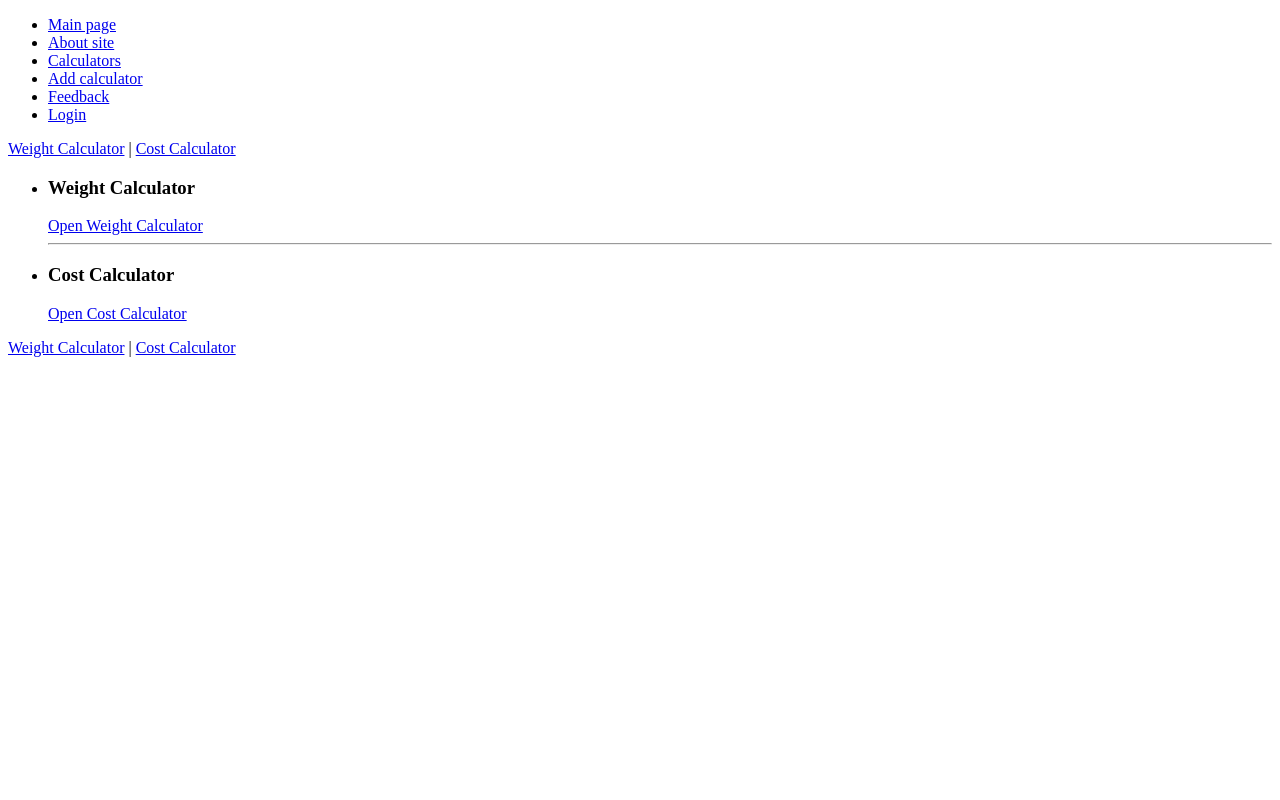
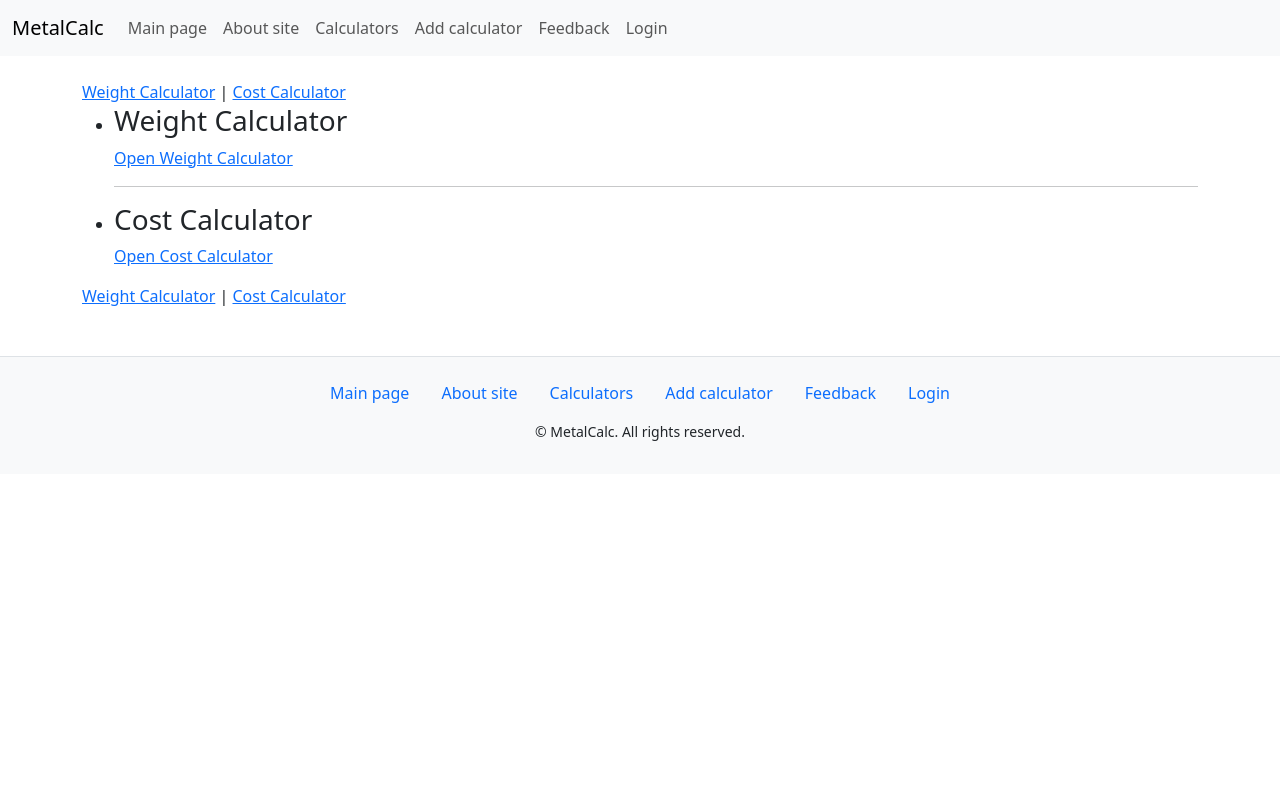
Before and after one commit to MikeJames37/calculator-django, a Django app: page / in a window 1280 px wide. Run offline with Django 4.2, Linux system fonts and the light colour scheme.

Commit message:
feat(base template): create base template with bootstrap

```diff
--- a/calculator/calc/static/calc/css/style.css
+++ b/calculator/calc/static/calc/css/style.css
@@ -0,0 +1,15 @@
+html, body {
+    height: 100%;
+    margin: 0;
+    padding: 0;
+}
+
+.wrapper {
+    min-height: 100vh;
+    display: flex;
+    flex-direction: column;
+}
+
+.content {
+    flex: 1;
+}
--- a/calculator/calc/views.py
+++ b/calculator/calc/views.py
@@ -1,6 +1,7 @@
 from django.shortcuts import render, redirect
 from django.http import HttpResponse, HttpRequest, HttpResponseNotFound, Http404
 from django.template.defaultfilters import title
+from datetime import datetime
 
 
 menu = [
--- a/calculator/calculator/templates/base.html
+++ b/calculator/calculator/templates/base.html
@@ -4,20 +4,80 @@
 <html lang="en">
 <head>
     <meta charset="UTF-8">
+    <meta name="viewport" content="width=device-width, initial-scale=1">
     <title>Title</title>
+    <link href="https://cdn.jsdelivr.net/npm/bootstrap@5.3.0-alpha1/dist/css/bootstrap.min.css" rel="stylesheet">
+
     <link type="text/css" href="{% static 'calc/css/style.css' %}" rel="stylesheet">
 </head>
 <body>
-    <ul>
-        <li><a href="{% url 'home' %}"> Main page</a></li>
-        <li><a href="{% url 'about' %}"> About site</a></li>
-        <li><a href="{% url 'calculators' %}"> Calculators</a></li>
-        <li><a href="{% url 'add' %}"> Add calculator</a></li>
-        <li><a href="{% url 'feedback' %}"> Feedback</a></li>
-        <li><a href="{% url 'login' %}"> Login</a></li>
-    </ul>
-{% block content %}
-{% endblock %}
+    <div class="wrapper">
+        <nav class="navbar navbar-expand-lg navbar-light bg-light">
+            <div class="container-fluid">
+                <a class="navbar-brand" href="{% url 'home' %}">MetalCalc</a>
+                <button class="navbar-toggler" type="button" data-bs-toggle="collapse" data-bs-target="#navbarNav" aria-controls="navbarNav" aria-expanded="false" aria-label="Toggle navigation">
+                    <span class="navbar-toggler-icon"></span>
+                </button>
+                <div class="collapse navbar-collapse" id="navbarNav">
+                    <ul class="navbar-nav">
+                        <li class="nav-item">
+                            <a class="nav-link" href="{% url 'home' %}">Main page</a>
+                        </li>
+                        <li class="nav-item">
+                            <a class="nav-link" href="{% url 'about' %}">About site</a>
+                        </li>
+                        <li class="nav-item">
+                            <a class="nav-link" href="{% url 'calculators' %}">Calculators</a>
+                        </li>
+                        <li class="nav-item">
+                            <a class="nav-link" href="{% url 'add' %}">Add calculator</a>
+                        </li>
+                        <li class="nav-item">
+                            <a class="nav-link" href="{% url 'feedback' %}">Feedback</a>
+                        </li>
+                        <li class="nav-item">
+                            <a class="nav-link" href="{% url 'login' %}">Login</a>
+                        </li>
+                    </ul>
+                </div>
+            </div>
+        </nav>
 
+        <div class="container mt-4">
+            {% block content %}
+            {% endblock %}
+        </div>
+
+        <footer class="bg-light text-center text-lg-start mt-5 py-3 border-top">
+            <div class="container">
+                <div class="row">
+                    <div class="col-md-12">
+                        <ul class="nav justify-content-center">
+                            <li class="nav-item">
+                                <a class="nav-link" href="{% url 'home' %}">Main page</a>
+                            </li>
+                            <li class="nav-item">
+                                <a class="nav-link" href="{% url 'about' %}">About site</a>
+                            </li>
+                            <li class="nav-item">
+                                <a class="nav-link" href="{% url 'calculators' %}">Calculators</a>
+                            </li>
+                            <li class="nav-item">
+                                <a class="nav-link" href="{% url 'add' %}">Add calculator</a>
+                            </li>
+                            <li class="nav-item">
+                                <a class="nav-link" href="{% url 'feedback' %}">Feedback</a>
+                            </li>
+                            <li class="nav-item">
+                                <a class="nav-link" href="{% url 'login' %}">Login</a>
+                            </li>
+                        </ul>
+                        <p class="text-center small mt-2">&copy; MetalCalc. All rights reserved.</p>
+                    </div>
+                </div>
+            </div>
+        </footer>
+    </div>
+    <script src="https://cdn.jsdelivr.net/npm/bootstrap@5.3.0-alpha1/dist/js/bootstrap.bundle.min.js"></script>
 </body>
 </html>
```
